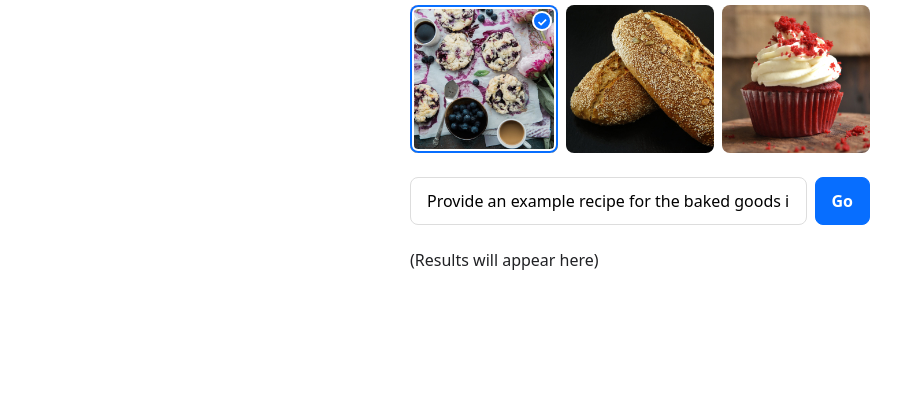
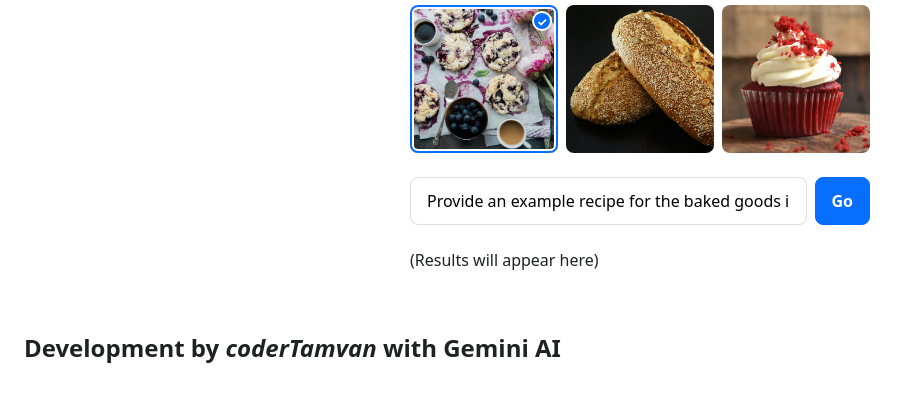
Before and after one commit to Ayahviramempesonah/x-ai, a website built with Vite: page index.html in a window 1280 px wide. Shown: the part 107-508 px from the top of the page, without its empty margins (0-907 px from the left). Built offline with nearby package versions, Linux system fonts and the light colour scheme; some packages are replaced by stand-ins of ours; files whose address does not match are found by name.

Commit message:
add commit dev

```diff
--- a/index.html
+++ b/index.html
@@ -35,6 +35,7 @@
     </form>
     <p class="output">(Results will appear here)</p>
   </main>
+  <h2 > Development by <i>coderTamvan</i> with Gemini AI</h2>
 
   <script type="module" src="/main.js"></script>
 </body>
```
